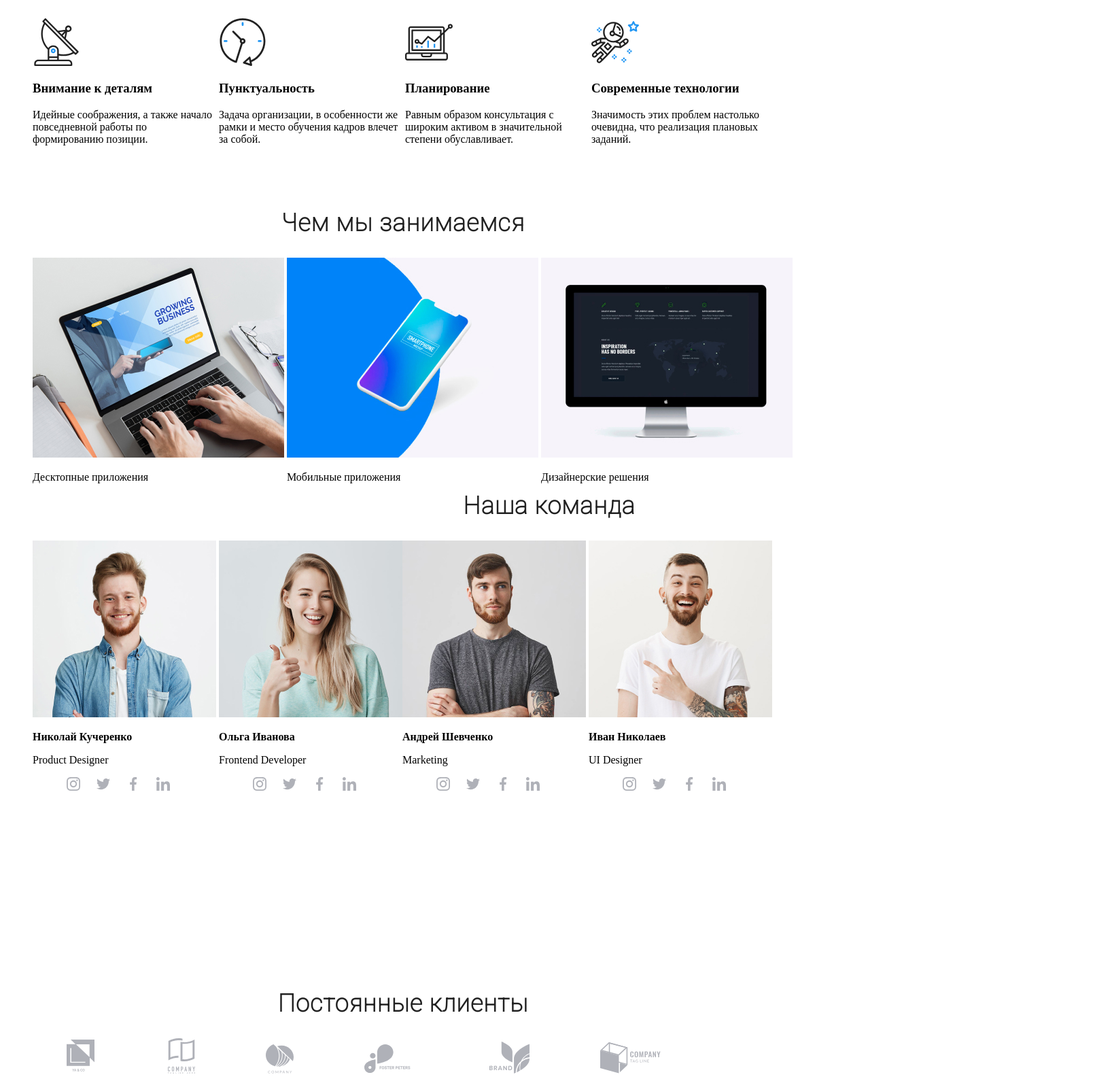
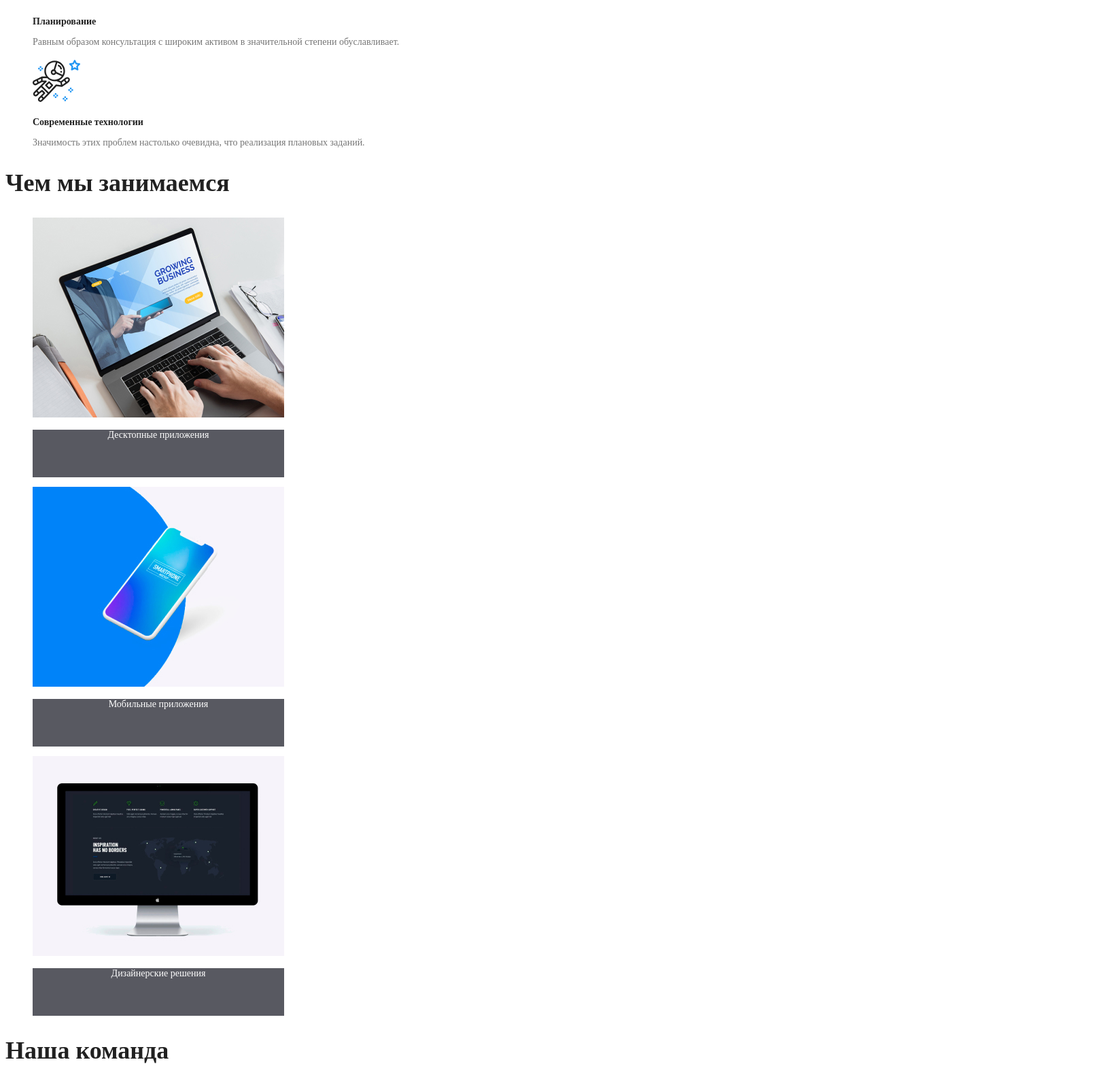
Before and after one commit to Myrdat/goit-markup-hw-02, a plain HTML site: page index.html in a window 1280 px wide. Shown: the part 733-2320 px from the top of the page at 68% size, 1608 px wide, since content can reach past the window. Drawn offline with Linux system fonts and the light colour scheme.

Commit message:
Верста сайта _6
граємся с стилями CSS

```diff
--- a/css/styles.css
+++ b/css/styles.css
@@ -1,240 +1,91 @@
-body {
-    background-color:
+/*  CCS перемение*/
+:root {
+   --primary-text-color: #757575;
+   --title-text-color: #212121;
+   --color-text-white: #ffffff
 }
 
+ul {
+    list-style: none;
+}
+
+.body {
+    background-color: #ffffff;
+    color: var(--primary-text-color)
+    font-family: 'roboto';
+}
+
+/* site nav */
 .title-web {
     color: blue;
+    font-size: 26px;
 }
 
 .title-studio {
     color: black;
+    font-size: 26px;
+}
+/*  */
+.site-nav .link {
+    color: #212121;
+    font-size: 14;
 }
 
-.title {
-    font-size: 26px;
+.auth-nav .link{
+    color: var(--primary-text-color);
+    font-size:14px;
+}
+.site-nav .link:hover,
+.site-nav .link:focus {
+    color: #2196F3;
 }
 
-.hearo {
-
-    width: 1600px;
-    height: 600px;
-    left: 0px;
-    top: 80px;
+.auth-nav .link:hover,
+.auth-nav .link:focus {
+    color: #2196f3;
     }
-
-.headline {
-
-
-    width: 696px;
-    height: 120px;
-    left: 452px;
-    top: 280px;
-
-    font-family: 'Roboto', sans-serif;
-    font-style: normal;
-    font-weight: 900;
+.hearo  h1 {
         font-size: 44px;
-    line-height: 60px;
-
-
-    text-align: center;
-    letter-spacing: 0.06em;
-    text-transform: uppercase;
-
-
-}
-
-.button_baner {
-
-    width: 200px;
-    height: 50px;
-    left: 700px;
-    top: 430px;
-    align-items: center;
-}
-
-.button_name {
-
-    width: 136px;
-    height: 30px;
-    left: 732px;
-    top: 440px;
-
-    font-family: 'Roboto', sans-serif;
-    font-style: normal;
-    font-weight: bold;
-    font-size: 16px;
-    line-height: 30px;
-    display: flex;
-    align-items: center;
-    text-align: center;
-    letter-spacing: 0.06em;
-}
-
-.promo {
-
-    width: 1170px;
-    height: 251px;
-    left: 215px;
-    top: 774px;
-}
-.feature1 {
-    width: 270px;
-    height: 251px;
-    left: 215px;
-    top: 774px;
-}
-
-.feature2 {
-    width: 270px;
-    height: 251px;
-    left: 515px;
-    top: 774px;
-}
-
-.feature3 {
-    width: 270px;
-    height: 251px;
-    left: 815px;
-    top: 774px;
-}
-
-.feature4 {
-    width: 270px;
-    height: 251px;
-    left: 1115px;
-    top: 774px;
-}
-
-.about_us {
-
-    width: 1170px;
-    height: 386px;
-    left: 215px;
-    top: 1119px;
-}
-
-.title_what_we_do {
-    font-family: 'Roboto';
-    font-style: normal;
-    font-weight: bold;
-    font-size: 36px;
-    line-height: 42px;
-    text-align: center;
-    letter-spacing: 0.03em;
-
-    color: #212121;
-}
-
-.title_team {
-    font-family: 'Roboto';
-    font-style: normal;
-    font-weight: bold;
-    font-size: 36px;
-    line-height: 42px;
-    text-align: center;
-    letter-spacing: 0.03em;
-
-    color: #212121;
-}
-
-.team {
-
-    width: 1600px;
-    height: 702px;
-    left: 0px;
-    top: 1599px;
-}
-
-.clients {
-
-    width: 1170px;
-    height: 182px;
-    left: 215px;
-    top: 2395px;
     }
 
 
-li {
-    display: inline-block;
+    /* Особености */
 
+.feature > h3  {
+       color: var(--title-text-color);
+       font-size: 14px;
     }
 
-.team_card1 {
-
-    width: 270px;
-    height: 422px;
-    left: 215px;
-    top: 1785px;
+.feature > p {
+    color: var(--primary-text-color);
 }
 
-.team_card2 {
-
-    width: 270px;
-    height: 422px;
-    left: 515px;
-    top: 1785px;
-
+.about-us  p {
+    width: 370px;
+    height: 70px;
+    text-align: center;
+    font-size: 14px;
+    color: var(--color-text-white);
+    background-color: rgba(47, 48, 58,0.8);
 }
-
-.team_card3 {
-
-    width: 270px;
-    height: 422px;
-    left: 815px;
-    top: 1785px;
+.team .team-prof  {
+    color: var(--primary-text-color);
+    font-size: 16px;
 }
-
-.team_card4 {
-
-    width: 270px;
-    height: 422px;
-    left: 1115px;
-    top: 1785px;
+.team .team-name {
+    font-size:  16px;
+    color: var(--title-text-color);
 }
-
-.box1 {
-
-    width: 370px;
-    height: 294px;
-    left: 215px;
-    top: 1211px;
+.title-main {
+    font-size: 36px;
+    color: var(--title-text-color);
 }
-
-.box2 {
-
-    width: 370px;
-    height: 294px;
-    left: 615px;
-    top: 1211px;
-
+/* promo */
+.promo  h3 {
+    font-size: 14px;
+    color: var(--title-text-color);
 }
-.box3 {
-
-    width: 370px;
-    height: 294px;
-    left: 1015px;
-    top: 1211px;
+.promo  p {
+    font-size: 14px;
+    color: var(--primary-text-color);
 }
-
-.title_client {
-    font-family: 'Roboto';
-    font-style: normal;
-    font-weight: bold;
-    font-size: 36px;
-    line-height: 42px;
-    text-align: center;
-    letter-spacing: 0.03em;
-
-    color: #212121;
-}
-
-.clients_padding {
-    padding-left: 50px;
-    padding-right: 50px;
-}
-
-.social_link {
-    padding-left: 10px;
-    padding-right: 10px;
-}
--- a/index.html
+++ b/index.html
@@ -12,42 +12,47 @@
 <header class="page-header">
     <nav>
         <a class="title" href="./index.html"><span class="title-web">Web</span> <span class="title-studio">Studio</span></a>
-        <ul>
-            <li><a href="">Студия</a></li>
-            <li><a href="./portfolio.html">Портфолио</a></li>
-            <li><a href="">Контакты</a></li>
+        <ul class="site-nav">
+            <li><a href="" class="link">Студия</a></li>
+            <li><a href="./portfolio.html" class="link">Портфолио</a></li>
+            <li><a href="" class="link">Контакты</a></li>
         </ul>
 
     </nav>
-    <ul>
-        <li><a href="mailto:info@devstudio.com"> <img src="./images/envelope(hover).svg" alt="envelope"> info@devstudio.com</a></li>
-        <li><a href="tel:+380961111111"><img src="./images/Vector.svg" alt="telefone">+38 096 111 11 11</a></li>
+    <ul class="auth-nav">
+        <li><a href="mailto:info@devstudio.com" class="link"> <img src="./images/envelope(hover).svg" alt="envelope"> info@devstudio.com</a></li>
+        <li><a href="tel:+380961111111" class="link"><img src="./images/Vector.svg" alt="telefone">+38 096 111 11 11</a></li>
     </ul>
 </header>
 <!--герой-->
 <main>
     <section class="hearo">
         <h1 class="headline">Эффективные решения <br> для вашего бизнеса</h1>
-        <button class="button_baner" type="button"> <span class="button_name">Заказать услугу</span></button>
+        <button class="button-baner" type="button"> <span class="button-name">Заказать услугу</span></button>
     </section>
 
 <!--Особености-->
 
     <section class="promo" >
          <ul>
-             <li class="feature1"><img src="./images/antenna1.svg" alt="antena">
-                 <h3>Внимание к деталям</h3>
+             <li class="feature">
+                    <img src="./images/antenna1.svg" alt="antena">
+                    <h3>ВНИМАНИЕК К ДЕТАЛЯМ</h3>
                     <p>Идейные соображения, а также начало повседневной работы по формированию позиции.</p>
+
              </li>
-             <li class="feature2"><img src="./images/clock1.svg" alt="clock">
+             <li class="feature">
+                    <img src="./images/clock1.svg" alt="clock">
                     <h3>Пунктуальность</h3>
                     <p>Задача организации, в особенности же рамки и место обучения кадров влечет за собой.</p>
             </li>
-            <li class="feature3"><img src="./images/diagram1.svg" alt="diagram">
+            <li class="feature">
+                    <img src="./images/diagram1.svg" alt="diagram">
                     <h3>Планирование</h3>
                     <p>Равным образом консультация с широким активом в значительной степени обуславливает.</p>
             </li>
-            <li class="feature4"><img src="./images/astronaut1.svg" alt="astronaut">
+            <li class="feature">
+                    <img src="./images/astronaut1.svg" alt="astronaut">
                     <h3>Современные технологии</h3>
                     <p>Значимость этих проблем настолько очевидна, что реализация плановых заданий.</p>
             </li>
@@ -56,61 +61,134 @@
 
 <!--Чем мы занимаемся-->
 
-    <section class="about_us">
-            <h2 class="title_what_we_do">Чем мы занимаемся</h2>
+    <section class="about-us">
+            <h2 class="title-main">Чем мы занимаемся</h2>
             <ul>
-                <li class="box1"><img src="./images/box1.jpg" width="370" alt="box"><p>Десктопные приложения</p></li>
-                <li class="box2"><img src="./images/box2.jpg" width="370" alt="box"><p> Мобильные приложения</p></li>
-                <li class="box3"><img src="./images/box3.jpg" width="370" alt="box"><p>Дизайнерские решения</p></li>
+                <li class="box">
+                    <img src="./images/box1.jpg" width="370" alt="box">
+                    <p>Десктопные приложения</p>
+                </li>
+                <li class="box">
+                    <img src="./images/box2.jpg" width="370" alt="box">
+                    <p> Мобильные приложения</p>
+                </li>
+                <li class="box">
+                    <img src="./images/box3.jpg" width="370" alt="box">
+                    <p>Дизайнерские решения</p>
+                </li>
             </ul>
     </section>
 
 <!--Наша команда-->
 
     <section class="team">
-             <h2 class="title_team">Наша команда</h2>
+             <h2 class="title-main">Наша команда</h2>
              <ul>
-                 <li class="team_card1">
+                 <li class="team-card">
                     <img src="./images/teamcard1.jpg" width="270" alt="team card">
-                    <p><b>Николай Кучеренко </b></p>
-                    <p lang="en"> Product Designer </p>
+                    <p><b class="team-name">Николай Кучеренко </b></p>
+                    <p lang="en" class="team-prof"> Product Designer </p>
                     <ul>
-                         <li class="social_link"><a href="" target="_blank" rel="noopener noreferrer"><img src="./images/instagram2.svg" alt="instagram"></a></li>
-                         <li class="social_link"><a href="" target="_blank" rel="noopener noreferrer"><img src="./images/twitter.svg" alt="twitter"></a></li>
-                         <li class="social_link"><a href="" target="_blank" rel="noopener noreferrer"><img src="./images/facebook.svg" alt="facebook"></a></li>
-                         <li class="social_link"><a href="" target="_blank" rel="noopener noreferrer"><img src="./images/linkedin.svg" alt="linkedin"></a></li>
+                         <li class="social-link">
+                                <a href="" target="_blank" rel="noopener noreferrer">
+                                    <img src="./images/instagram2.svg" alt="instagram">
+                                </a>
+                         </li>
+                         <li class="social-link">
+                                <a href="" target="_blank" rel="noopener noreferrer">
+                                    <img src="./images/twitter.svg" alt="twitter">
+                                </a>
+                        </li>
+                         <li class="social-link">
+                                <a href="" target="_blank" rel="noopener noreferrer">
+                                    <img src="./images/facebook.svg" alt="facebook">
+                                </a>
+                        </li>
+                         <li class="social-link">
+                                <a href="" target="_blank" rel="noopener noreferrer">
+                                    <img src="./images/linkedin.svg" alt="linkedin">
+                                </a>
+                        </li>
                     </ul>
                  </li>
-                 <li class="team_card2">
+                 <li class="team-card">
                      <img src="./images/teamcard2.jpg" width="270" alt="team card">
-                     <p><b>Ольга Иванова </b></p>
-                     <p lang="en">Frontend Developer </p>
+                     <p><b class="team-name">Ольга Иванова </b></p>
+                     <p lang="en" class="team-prof">Frontend Developer </p>
                      <ul>
-                        <li class="social_link"><a href="" target="_blank" rel="noopener noreferrer"><img src="./images/instagram2.svg" alt="instagram"></a></li>
-                        <li class="social_link"><a href="" target="_blank" rel="noopener noreferrer"><img src="./images/twitter.svg" alt="twitter"></a></li>
-                        <li class="social_link"><a href="" target="_blank" rel="noopener noreferrer"><img src="./images/facebook.svg" alt="facebook"></a></li>
-                        <li class="social_link"><a href="" target="_blank" rel="noopener noreferrer"><img src="./images/linkedin.svg" alt="linkedin"></a></li>
+                        <li class="social-link">
+                            <a href="" target="_blank" rel="noopener noreferrer">
+                                <img src="./images/instagram2.svg" alt="instagram">
+                            </a>
+                        </li>
+                        <li class="social-link">
+                            <a href="" target="_blank" rel="noopener noreferrer">
+                                <img src="./images/twitter.svg" alt="twitter">
+                            </a>
+                        </li>
+                        <li class="social-link">
+                            <a href="" target="_blank" rel="noopener noreferrer">
+                                <img src="./images/facebook.svg" alt="facebook">
+                            </a>
+                        </li>
+                        <li class="social-link">
+                            <a href="" target="_blank" rel="noopener noreferrer">
+                                <img src="./images/linkedin.svg" alt="linkedin">
+                            </a>
+                        </li>
                    </ul>
-                 <li class="team_card3">
+                 <li class="team-card">
                      <img src="./images/teamcard3.jpg" width="270" alt="team card">
-                     <p><b>Андрей Шевченко </b></p>
-                     <p lang="en"> Marketing </p>
+                     <p><b class="team-name">Андрей Шевченко </b></p>
+                     <p lang="en" class="team-prof"> Marketing </p>
                      <ul>
-                        <li class="social_link"><a href="" target="_blank" rel="noopener noreferrer"><img src="./images/instagram2.svg" alt="instagram"></a></li>
-                        <li class="social_link"><a href="" target="_blank" rel="noopener noreferrer"><img src="./images/twitter.svg" alt="twitter"></a></li>
-                        <li class="social_link"><a href="" target="_blank" rel="noopener noreferrer"><img src="./images/facebook.svg" alt="facebook"></a></li>
-                        <li class="social_link"><a href="" target="_blank" rel="noopener noreferrer"><img src="./images/linkedin.svg" alt="linkedin"></a></li>
+                        <li class="social-link">
+                            <a href="" target="_blank" rel="noopener noreferrer">
+                                <img src="./images/instagram2.svg" alt="instagram">
+                            </a>
+                        </li>
+                        <li class="social-link">
+                            <a href="" target="_blank" rel="noopener noreferrer">
+                                <img src="./images/twitter.svg" alt="twitter">
+                            </a>
+                        </li>
+                        <li class="social-link">
+                            <a href="" target="_blank" rel="noopener noreferrer">
+                                <img src="./images/facebook.svg" alt="facebook">
+                            </a>
+                        </li>
+                        <li class="social-link">
+                            <a href="" target="_blank" rel="noopener noreferrer">
+                                <img src="./images/linkedin.svg" alt="linkedin">
+                            </a>
+                        </li>
                    </ul>
                  </li>
-                 <li class="team_card4">
+                 <li class="team-card">
                      <img src="./images/teamcard4.jpg" width="270" alt="team card">
-                     <p><b>Иван Николаев</b></p>
-                     <p lang="en"> UI Designer </p>
+                     <p><b class="team-name">Иван Николаев</b></p>
+                     <p lang="en" class="team-prof"> UI Designer </p>
                      <ul>
-                        <li class="social_link"><a href="" target="_blank" rel="noopener noreferrer"><img src="./images/instagram2.svg" alt="instagram"></a></li>
-                        <li class="social_link"><a href="" target="_blank" rel="noopener noreferrer"><img src="./images/twitter.svg" alt="twitter"></a></li>
-                        <li class="social_link"><a href="" target="_blank" rel="noopener noreferrer"><img src="./images/facebook.svg" alt="facebook"></a></li>
-                        <li class="social_link"><a href="" target="_blank" rel="noopener noreferrer"><img src="./images/linkedin.svg" alt="linkedin"></a></li>
+                        <li class="social-link">
+                            <a href="" target="_blank" rel="noopener noreferrer">
+                                <img src="./images/instagram2.svg" alt="instagram">
+                            </a>
+                        </li>
+                        <li class="social-link">
+                            <a href="" target="_blank" rel="noopener noreferrer">
+                                <img src="./images/twitter.svg" alt="twitter">
+                            </a>
+                        </li>
+                        <li class="social-link">
+                            <a href="" target="_blank" rel="noopener noreferrer">
+                                <img src="./images/facebook.svg" alt="facebook">
+                            </a>
+                        </li>
+                        <li class="social-link">
+                            <a href="" target="_blank" rel="noopener noreferrer">
+                                <img src="./images/linkedin.svg" alt="linkedin">
+                            </a>
+                        </li>
                    </ul>
                  </li>
              </ul>
@@ -119,21 +197,47 @@
 <!--Клиєнти-->
 
     <section class="clients">
-            <h2 class="title_client">Постоянные клиенты</h2>
+            <h2 class="title-main">Постоянные клиенты</h2>
             <ul>
-                <li class="clients_padding"><a href="" aria-label="Силка на YA & CO" target="_blank" rel="noopener noreferrer"><img src="./images/logo1.svg" alt="logo company"></a></li>
-                <li class="clients_padding"><a href="" aria-label="Силка на Company Tagline Here" target="_blank" rel="noopener noreferrer"> <img src="./images/logo2.svg" alt="logo company"></a></li>
-                <li class="clients_padding"><a href="" aria-label="Силка на Company" target="_blank" rel="noopener noreferrer"><img src="./images/logo3.svg" alt="logo company"></a></li>
-                <li class="clients_padding"><a href="" aria-label="Силка на Froster Peters" target="_blank" rel="noopener noreferrer"><img src="./images/logo4.svg" alt="logo company"></a></li>
-                <li class="clients_padding"><a href="" aria-label="Силка на Brand" target="_blank" rel="noopener noreferrer"><img src="./images/logo5.svg" alt="logo company"></a></li>
-                <li class="clients_padding"><a href="" aria-label="Силка на Company Tagline" target="_blank" rel="noopener noreferrer"><img src="./images/logo6.svg" alt="logo company"></a></li>
+                <li class="clients-padding">
+                    <a href="" aria-label="Силка на YA & CO" target="_blank" rel="noopener noreferrer">
+                        <img src="./images/logo1.svg" alt="logo company">
+                    </a>
+                </li>
+                <li class="clients-padding">
+                    <a href="" aria-label="Силка на Company Tagline Here" target="_blank" rel="noopener noreferrer">
+                        <img src="./images/logo2.svg" alt="logo company">
+                    </a>
+                </li>
+                <li class="clients-padding">
+                    <a href="" aria-label="Силка на Company" target="_blank" rel="noopener noreferrer">
+                        <img src="./images/logo3.svg" alt="logo company">
+                    </a>
+                </li>
+                <li class="clients-padding">
+                    <a href="" aria-label="Силка на Froster Peters" target="_blank" rel="noopener noreferrer">
+                        <img src="./images/logo4.svg" alt="logo company">
+                    </a>
+                </li>
+                <li class="clients-padding">
+                    <a href="" aria-label="Силка на Brand" target="_blank" rel="noopener noreferrer">
+                        <img src="./images/logo5.svg" alt="logo company">
+                    </a>
+                </li>
+                <li class="clients-padding">
+                    <a href="" aria-label="Силка на Company Tagline" target="_blank" rel="noopener noreferrer">
+                        <img src="./images/logo6.svg" alt="logo company">
+                    </a>
+                </li>
             </ul>
     </section>
 
 </main>
 <!-- Подвал -->
 <footer>
-    <a href="./index.html"> Web Studio </a>
+    <a class="title" href="./index.html">
+        <span class="title-web">Web</span> <span class="title-studio">Studio</span>
+    </a>
 
     <address>
         г. Киев, пр-т Леси Украинки, 26<br/>
@@ -142,10 +246,18 @@
      </address>
     <b>Присоединяйтесь</b>
     <ul>
-        <li><a href="" aria-label="Силка на instagram" target="_blank" rel="noopener noreferrer">instagram</a></li>
-        <li><a href="" aria-label="Силка на twitter" target="_blank" rel="noopener noreferrer">twitter</a></li>
-        <li><a href="" aria-label="Силка на facebook" target="_blank" rel="noopener noreferrer">facebook</a></li>
-        <li><a href="" aria-label="Силка на linkedin" target="_blank" rel="noopener noreferrer">linkedin</a></li>
+        <li>
+            <a href="" aria-label="Силка на instagram" target="_blank" rel="noopener noreferrer">instagram</a>
+        </li>
+        <li>
+            <a href="" aria-label="Силка на twitter" target="_blank" rel="noopener noreferrer">twitter</a>
+        </li>
+        <li>
+            <a href="" aria-label="Силка на facebook" target="_blank" rel="noopener noreferrer">facebook</a>
+        </li>
+        <li>
+            <a href="" aria-label="Силка на linkedin" target="_blank" rel="noopener noreferrer">linkedin</a>
+        </li>
     </ul>
     <b>Подпишитесь на рассылку</b>
     <ul>
```
Also changed, not shown: portfolio.html (+9 -8 lines). Lines whose indentation alone changed are shown as unchanged.
